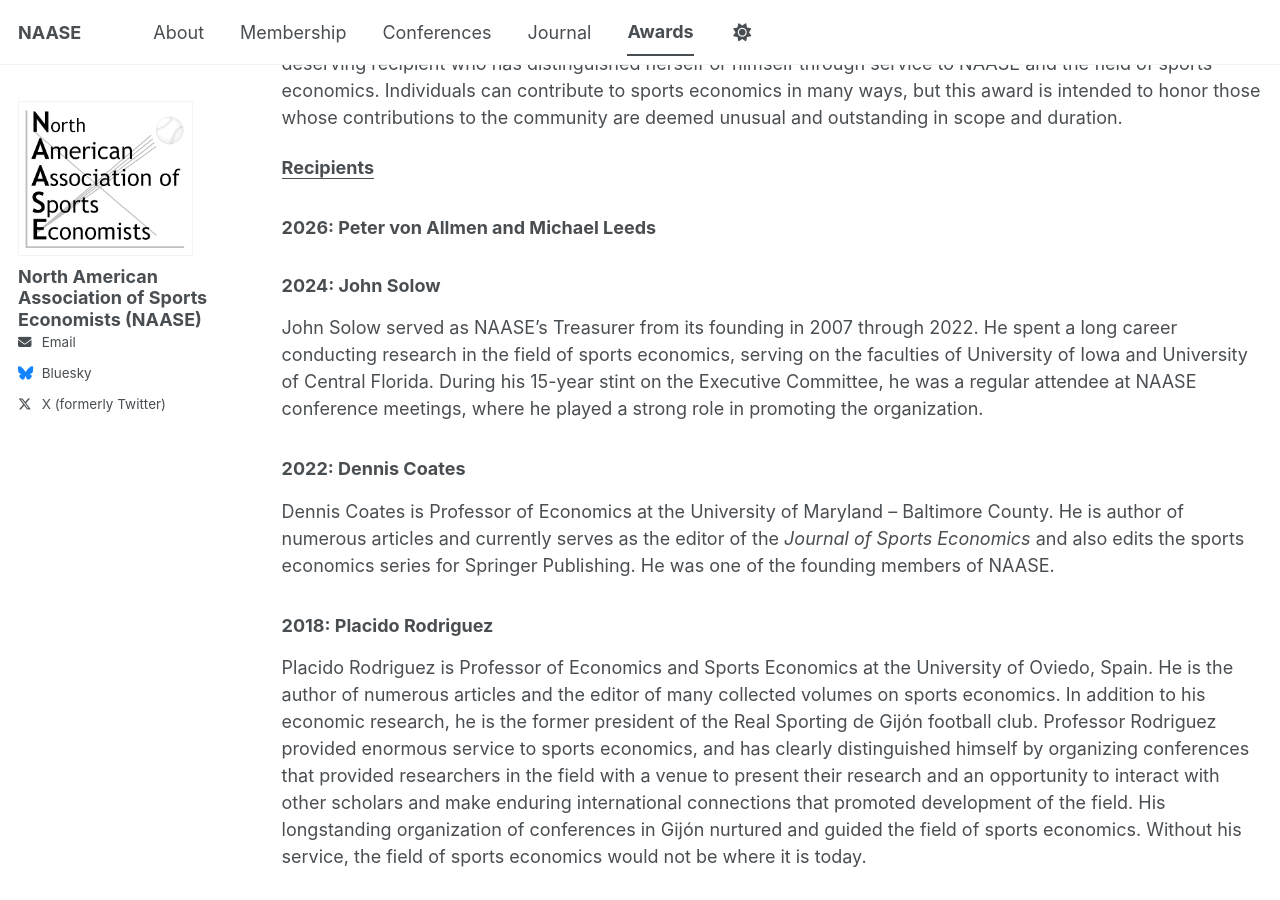
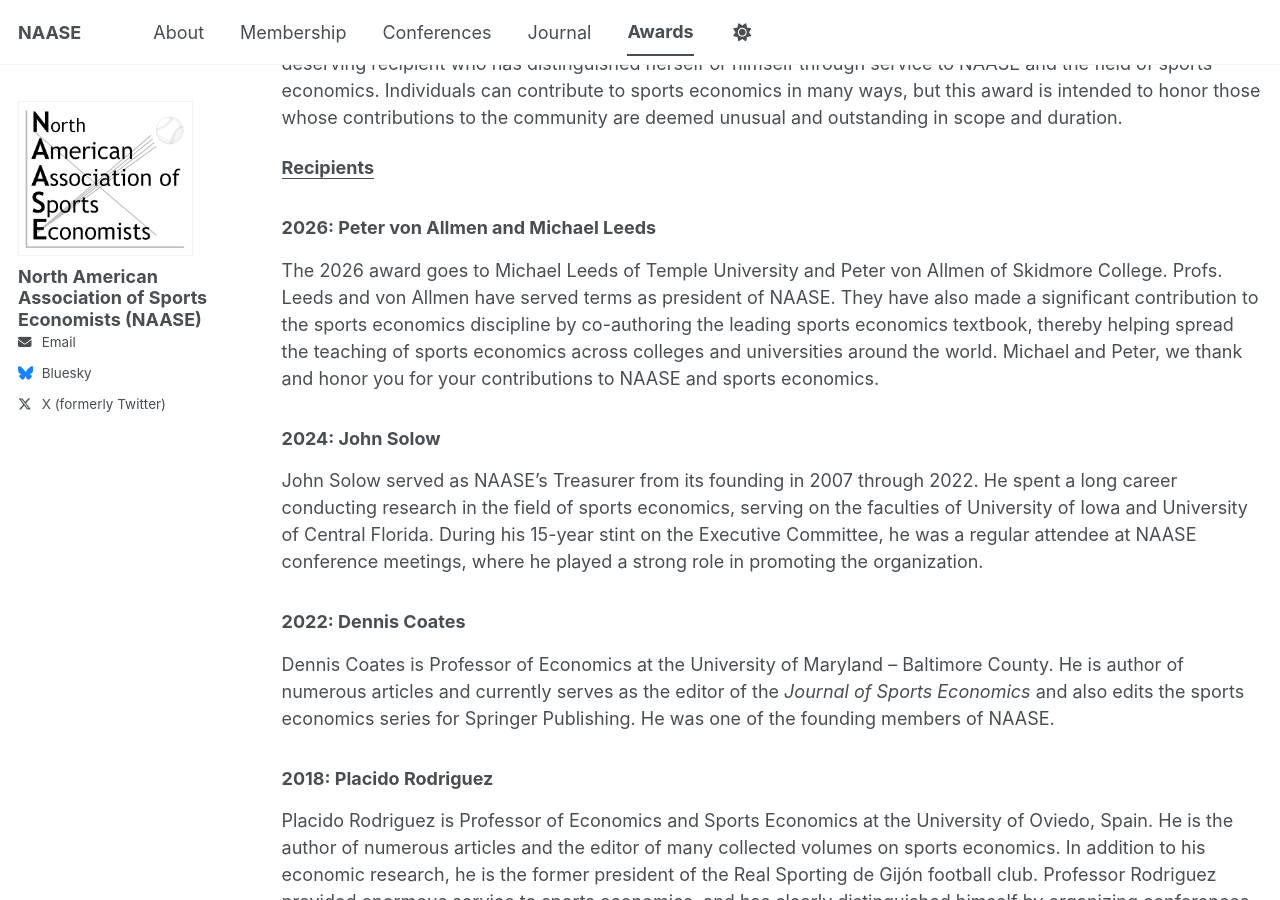
Before and after one commit to naaseweb/naaseweb.github.io, a Jekyll site: the page built from _pages/awards.md, in a window 1280 px wide and 900 px high, scrolled down 992 px. Built offline with Jekyll 4.4.1, drawn with Linux system fonts in a browser that asks for light colours; a script bundle is joined from its source files by our own code; library files that are not in the unit come from our copies.

Commit message:
Update awards.md

```diff
--- a/_pages/awards.md
+++ b/_pages/awards.md
@@ -28,6 +28,8 @@
 
 <u><b>Recipients</b></u>
 ### 2026: Peter von Allmen and Michael Leeds ###
+
+The 2026 award goes to Michael Leeds of Temple University and Peter von Allmen of Skidmore College. Profs. Leeds and von Allmen have served terms as president of NAASE. They have also made a significant contribution to the sports economics discipline by co-authoring the leading sports economics textbook, thereby helping spread the teaching of sports economics across colleges and universities around the world. Michael and Peter, we thank and honor you for your contributions to NAASE and sports economics.
 
 
 ### 2024: John Solow ###
```
